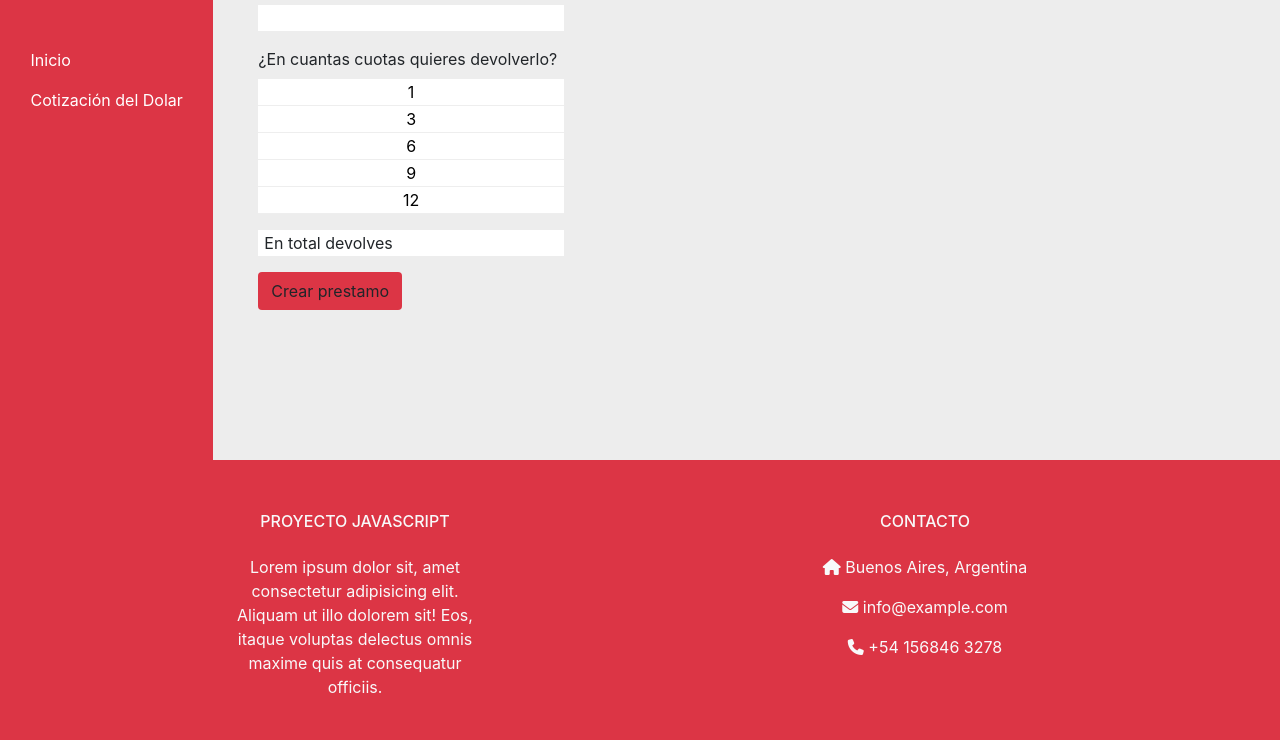
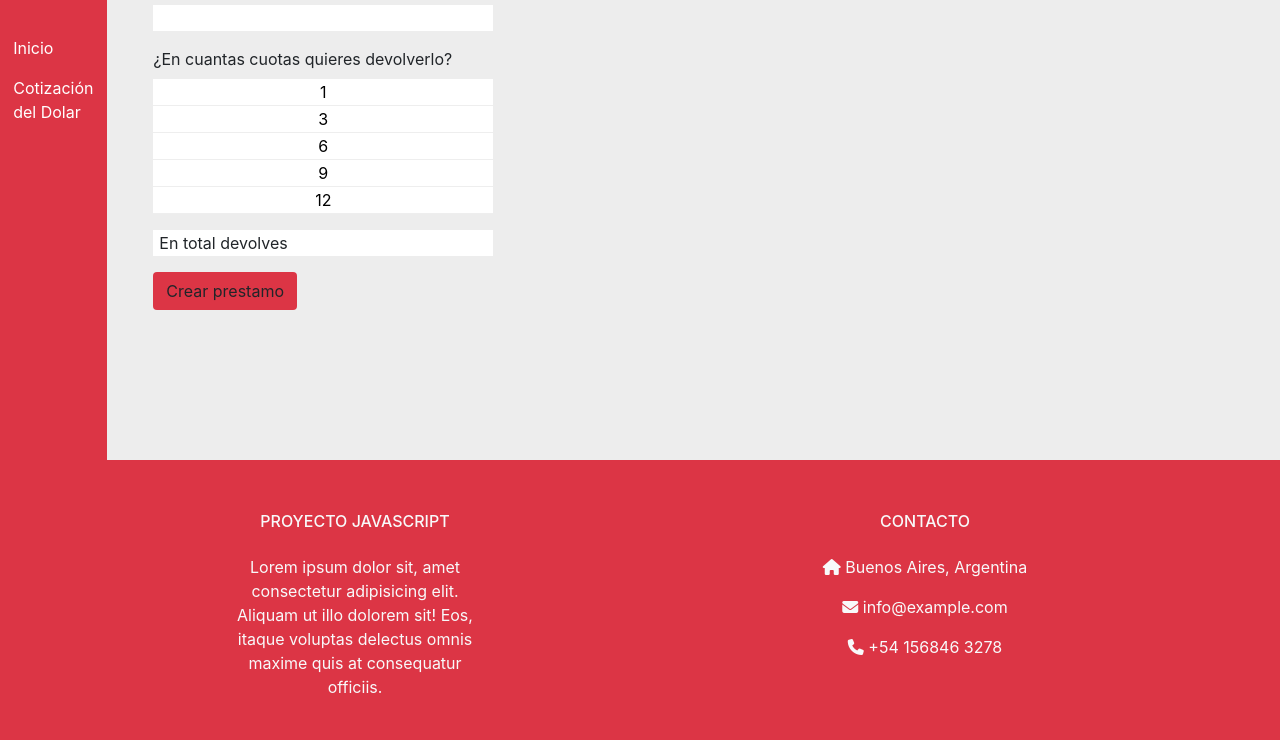
Before and after one commit to Tutealga/simuladorinteractivo, a website: page prestamos.html in a window 1280 px wide. Shown: the part 340-1080 px from the top of the page. Drawn offline with nearby package versions, Linux system fonts and the light colour scheme; a script that the page names is missing.

Commit message:
Update prestamos.html

```diff
--- a/prestamos.html
+++ b/prestamos.html
@@ -14,7 +14,7 @@
 <body>
   <main class="container-fluid">
     <div class="row">
-      <div id="wrapper" class="col-2">
+      <div id="wrapper" class="col-1">
         <nav class="navbar navbar-expand-lg flex-column navbar-light bg-danger">
           <a class="navbar-brand" href="prestamos.html">Logo</a>
           <button class="navbar-toggler" type="button" data-toggle="collapse" data-target="#navbarSupportedContent" aria-controls="navbarSupportedContent" aria-expanded="false" aria-label="Toggle navigation">
@@ -32,7 +32,7 @@
           </div>
         </nav>
       </div>
-      <div class="col-10">
+      <div class="col-11">
         <div class="balance">
           <div class="balanceDiv">
             <div class="balanceCard">
```
